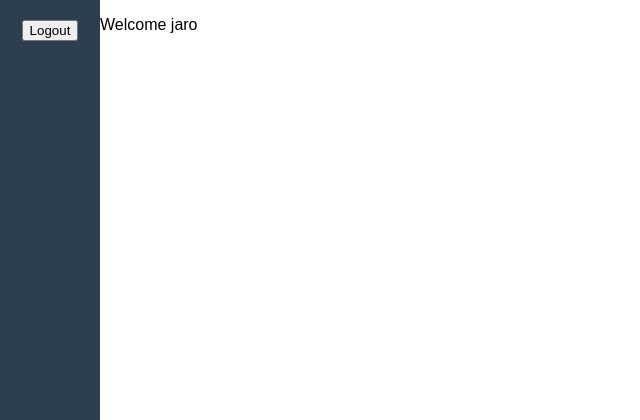
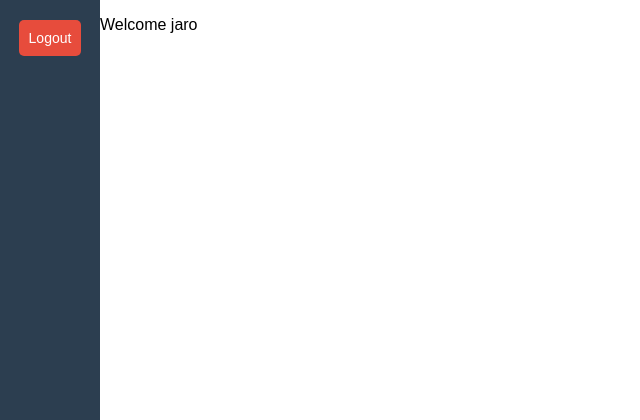
Before and after one commit to JaroDomcio/django-social-network-app, a Django app: page /home/ in a window 1280 px wide. Shown: the top 420 px of the page, without its empty margins (0-640 px from the left). Run offline with Django 5.2, Linux system fonts and the light colour scheme; a user stored in the database is signed in.

Commit message:
Improve code readability in user/urls.py and improved logout button

```diff
--- a/static/base.css
+++ b/static/base.css
@@ -36,3 +36,19 @@ body {
     padding: 30px;
     background-color: #ecf0f1;
 }
+
+.sidebar form button {
+    background-color: #e74c3c;
+    color: white;
+    border: none;
+    padding: 10px;
+    width: 100%;
+    border-radius: 5px;
+    cursor: pointer;
+    font-size: 14px;
+    transition: background-color 0.3s;
+}
+
+.sidebar form button:hover {
+    background-color: #c0392b;
+}
--- a/templates/base.html
+++ b/templates/base.html
@@ -7,7 +7,7 @@
 </head>
 <body>
     <div class="sidebar">
-        <form method="POST" action="{% url 'logout' %}">
+        <form method="POST" action="{% url 'logout' %}" style="display:inline;" >
             {% csrf_token %}
             <button type="submit">Logout</button>
         </form>
--- a/user/urls.py
+++ b/user/urls.py
@@ -1,8 +1,10 @@
 from django.urls import path, include
 from .views import register,home
+from django.contrib.auth.views import LoginView,LogoutView
 
 urlpatterns = [
     path('register/', register, name='register'),
-    path('', include('django.contrib.auth.urls')),
+    path('login/', LoginView.as_view(), name='login'),
+    path('logout/', LogoutView.as_view(), name='logout'),
     path('home/' , home , name='home'),
 ]
```
Also changed, not shown: db.sqlite3.
